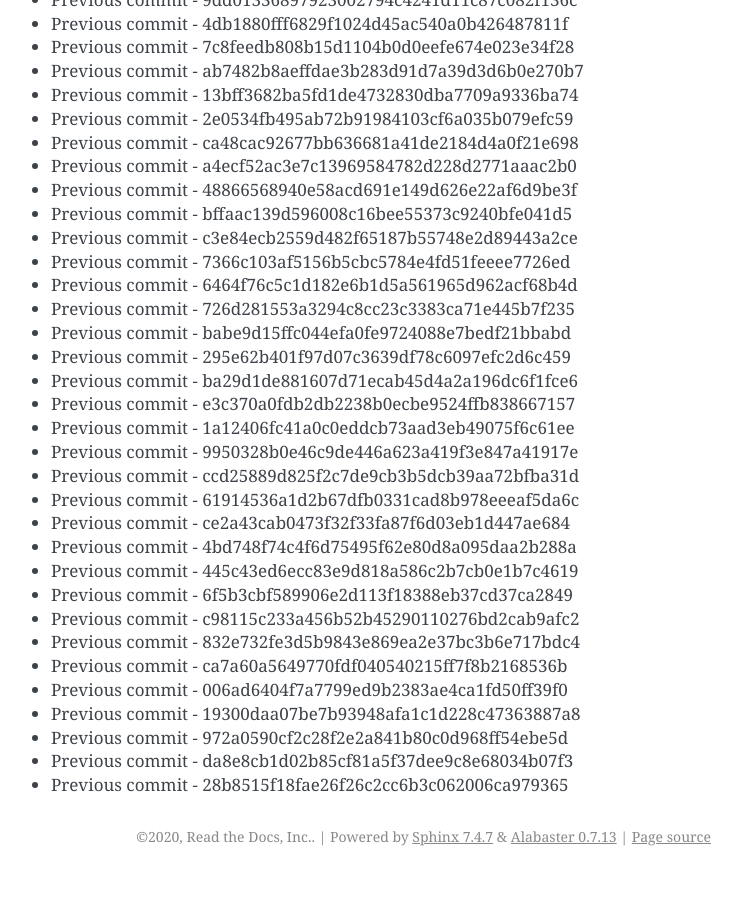
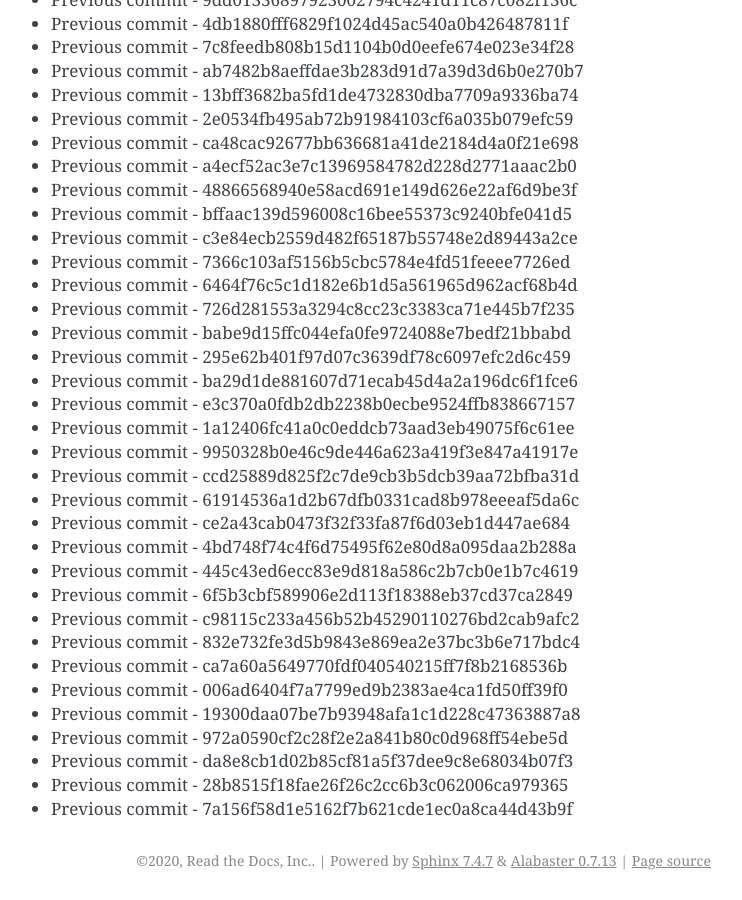
Before and after one commit to readthedocs/rtd-git-stresstest, a Sphinx documentation site: the page built from docs/updates.rst, in a window 1280 px wide and 900 px high, scrolled down 3202 px. Shown: the whole window, without its empty margins (399-1141 px from the left). Built offline with Sphinx 7.4.7, drawn with Linux system fonts in a browser that asks for light colours; before the commit the page ends 4078 px from its top, so only the background shows below that.

Commit message:
Generating commit from previous: 7a156f58d1e5162f7b621cde1ec0a8ca44d43b9f

```diff
--- a/docs/updates.rst
+++ b/docs/updates.rst
@@ -166,3 +166,4 @@ It can be tested for any performance characteristics.
 * Previous commit - 972a0590cf2c28f2e2a841b80c0d968ff54ebe5d
 * Previous commit - da8e8cb1d02b85cf81a5f37dee9c8e68034b07f3
 * Previous commit - 28b8515f18fae26f26c2cc6b3c062006ca979365
+* Previous commit - 7a156f58d1e5162f7b621cde1ec0a8ca44d43b9f
```
